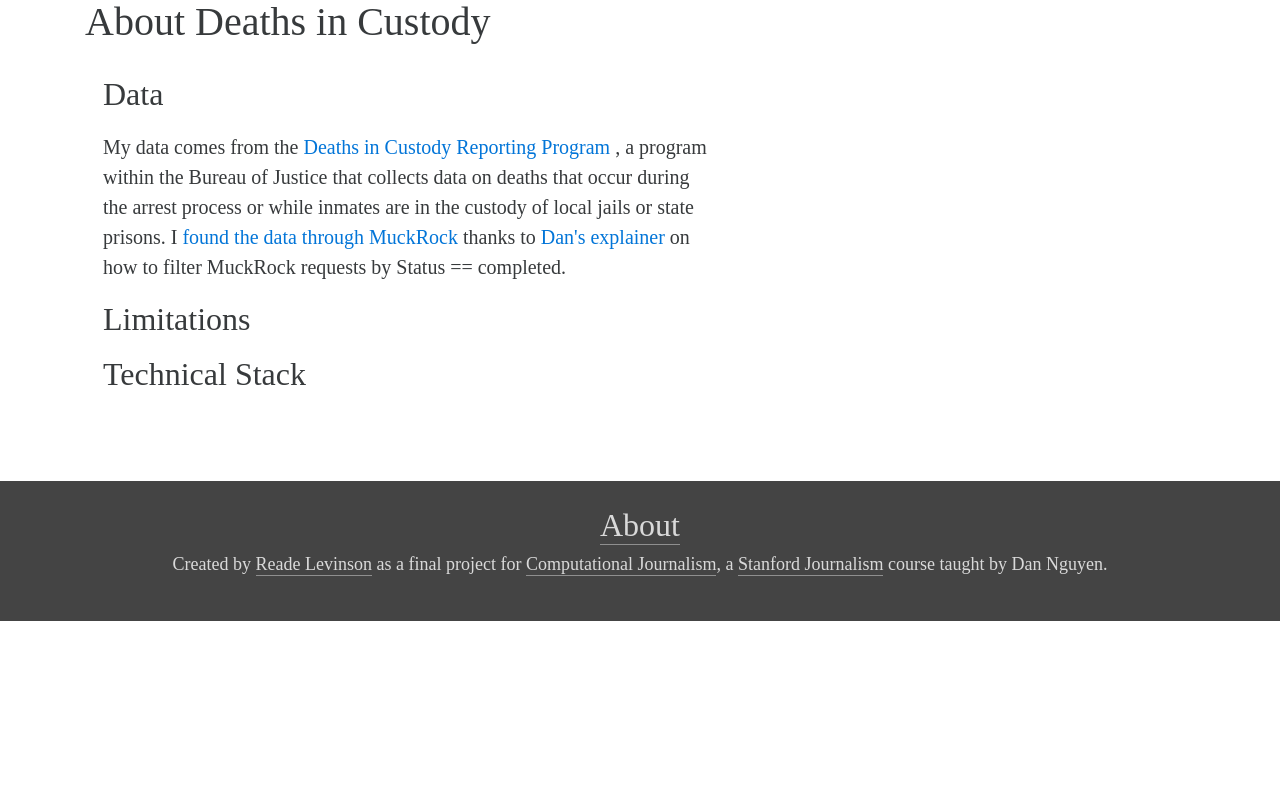
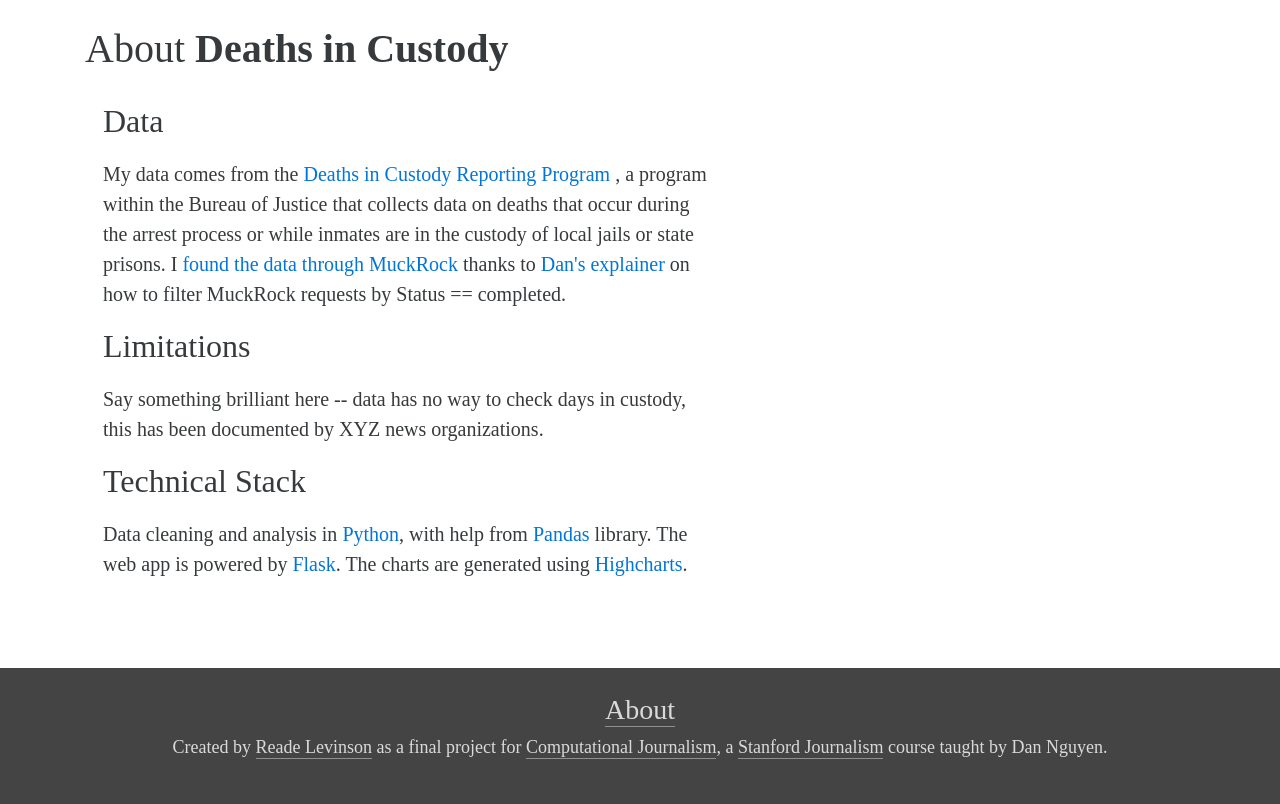
Before and after one commit to pyeu/final-app, a Flask app: page /about/ in a window 1280 px wide. Shown: the part 129-933 px from the top of the page. Before the commit the page ends 750 px from the top, so only its background shows below. Run offline with Flask 2, Linux system fonts and the light colour scheme; some libraries are stand-ins or nearby versions.

Commit message:
tweaked about page

```diff
--- a/static/styles.css
+++ b/static/styles.css
@@ -161,3 +161,7 @@ p.explainer{
   -webkit-margin-start: 0px;
   -webkit-margin-end: 0px;
 }
+
+table.tables{
+
+}
--- a/templates/about.html
+++ b/templates/about.html
@@ -19,8 +19,8 @@
       </header>
 
       <section class="container sec">
-
-        <h1>About Deaths in Custody</h1>
+      <br>
+        <h1>About <strong>Deaths in Custody</strong></h1>
 
         <div class="about">
           <section id="data">
@@ -40,13 +40,19 @@
           <section id="limitations">
             <h2>Limitations</h2>
             <p class="explainer">
-
+            Say something brilliant here -- data has no way to check days in custody, this has been documented by XYZ news organizations.
             </p>
           </section>
+
           <section id="tech">
             <h2>Technical Stack</h2>
             <p class="explainer">
-
+            Data cleaning and analysis in
+            <a href="https://www.python.org/">Python</a>, with help from
+            <a href="http://pandas.pydata.org/">Pandas</a>
+            library. The web app is powered by
+            <a href="http://flask.pocoo.org/">Flask</a>. The charts are generated using
+            <a href="http://www.highcharts.com/">Highcharts</a>.
             </p>
           </section>
         </div>
--- a/templates/footer.html
+++ b/templates/footer.html
@@ -3,7 +3,7 @@
 <footer class="whelp">
 
   <div class="container">
-    <h2><a href="./about/">About</a></h2>
+    <h3><a href="./about/">About</a></h3>
 
     <p>Created by <a href="https://twitter.com/readelev">Reade Levinson</a> as a final project for <a href="http://www.compjour.org/" target="_blank">Computational Journalism</a>, a <a href="http://journalism.stanford.edu/" target="_blank">Stanford Journalism</a> course taught by Dan Nguyen.</p>
 
--- a/templates/homepage.html
+++ b/templates/homepage.html
@@ -26,9 +26,7 @@
       <h1><strong>Search for an inmate:</strong></h1>
               {% include 'searchbox.html' %}
 
-
-
-      <p>Or, select a county:</p>
+      <h3>Or, select a county:</h3>
       {% include 'countylist.html' %}
 
   </div>
@@ -36,7 +34,7 @@
 
   <section id="quickfacts" class="sec">
     <div class="container">
-        <h3>Quick facts</h3>
+        <h3><strong>Quick facts</strong></h3>
         {% include 'quickfacts.html' %}
     </div>
   </section>
```
